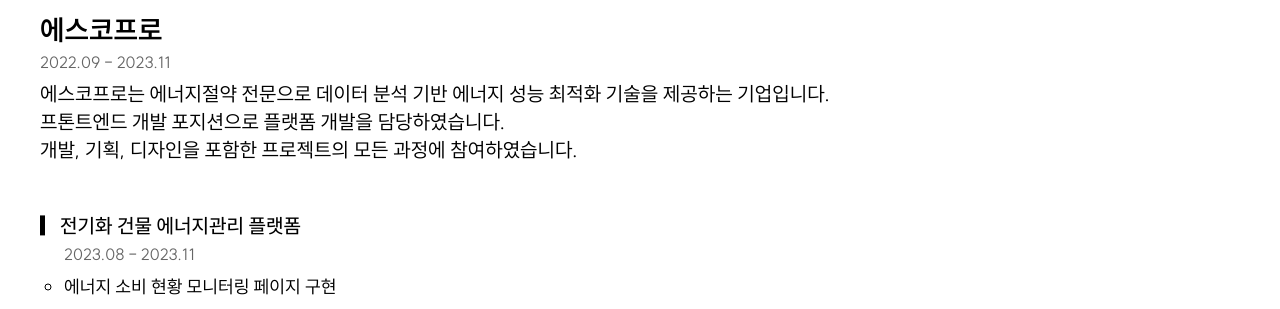
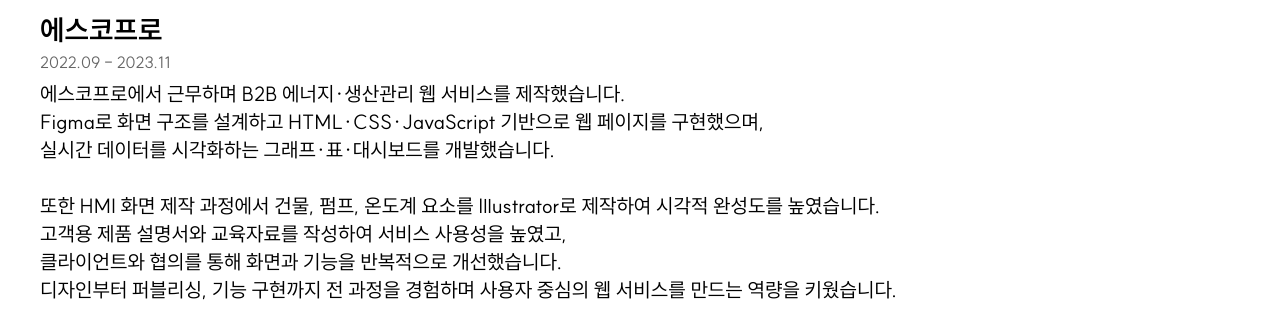
Before and after one commit to yeonseos/portfolio, a plain HTML site: page about.html in a window 1280 px wide. Shown: the part 484-793 px from the top of the page. Drawn offline with Linux system fonts and the light colour scheme; files whose address does not match are found by name.

Commit message:
about page 수정

```diff
--- a/about.html
+++ b/about.html
@@ -27,10 +27,19 @@
           <div><p class="company-name">에스코프로</p></div>
           <div><p class="font-gray">2022.09 - 2023.11</p></div>
           <article>
-            에스코프로는 에너지절약 전문으로 데이터 분석 기반 에너지 성능 최적화
-            기술을 제공하는 기업입니다. <br />
-            프톤트엔드 개발 포지션으로 플랫폼 개발을 담당하였습니다. <br />
-            개발, 기획, 디자인을 포함한 프로젝트의 모든 과정에 참여하였습니다.
+            에스코프로에서 근무하며 B2B 에너지·생산관리 웹 서비스를
+            제작했습니다. <br />
+            Figma로 화면 구조를 설계하고 HTML·CSS·JavaScript 기반으로 웹
+            페이지를 구현했으며, <br />
+            실시간 데이터를 시각화하는 그래프·표·대시보드를 개발했습니다.
+            <br /><br />
+            또한 HMI 화면 제작 과정에서 건물, 펌프, 온도계 요소를 Illustrator로
+            제작하여 시각적 완성도를 높였습니다. <br />
+            고객용 제품 설명서와 교육자료를 작성하여 서비스 사용성을 높였고,<br />
+            클라이언트와 협의를 통해 화면과 기능을 반복적으로 개선했습니다.
+            <br />
+            디자인부터 퍼블리싱, 기능 구현까지 전 과정을 경험하며 사용자 중심의
+            웹 서비스를 만드는 역량을 키웠습니다.
           </article>
           <div class="list-box">
             <h4>▎전기화 건물 에너지관리 플랫폼</h4>
@@ -54,12 +63,12 @@
           </div>
         </div>
       </div>
-      <div class="resume">
+      <!-- <div class="resume">
         <a
           href="https://drive.google.com/file/d/1I-LyaxJ_wpyqelC6g-aFxnE8iZZgSy8q/view?usp=sharing"
           >이력서 &#10157;</a
         >
-      </div>
+      </div> -->
     </div>
     <div class="footer">
       <div class="contact-info">
```
Also changed, not shown: index.html (+1 -1 lines).
